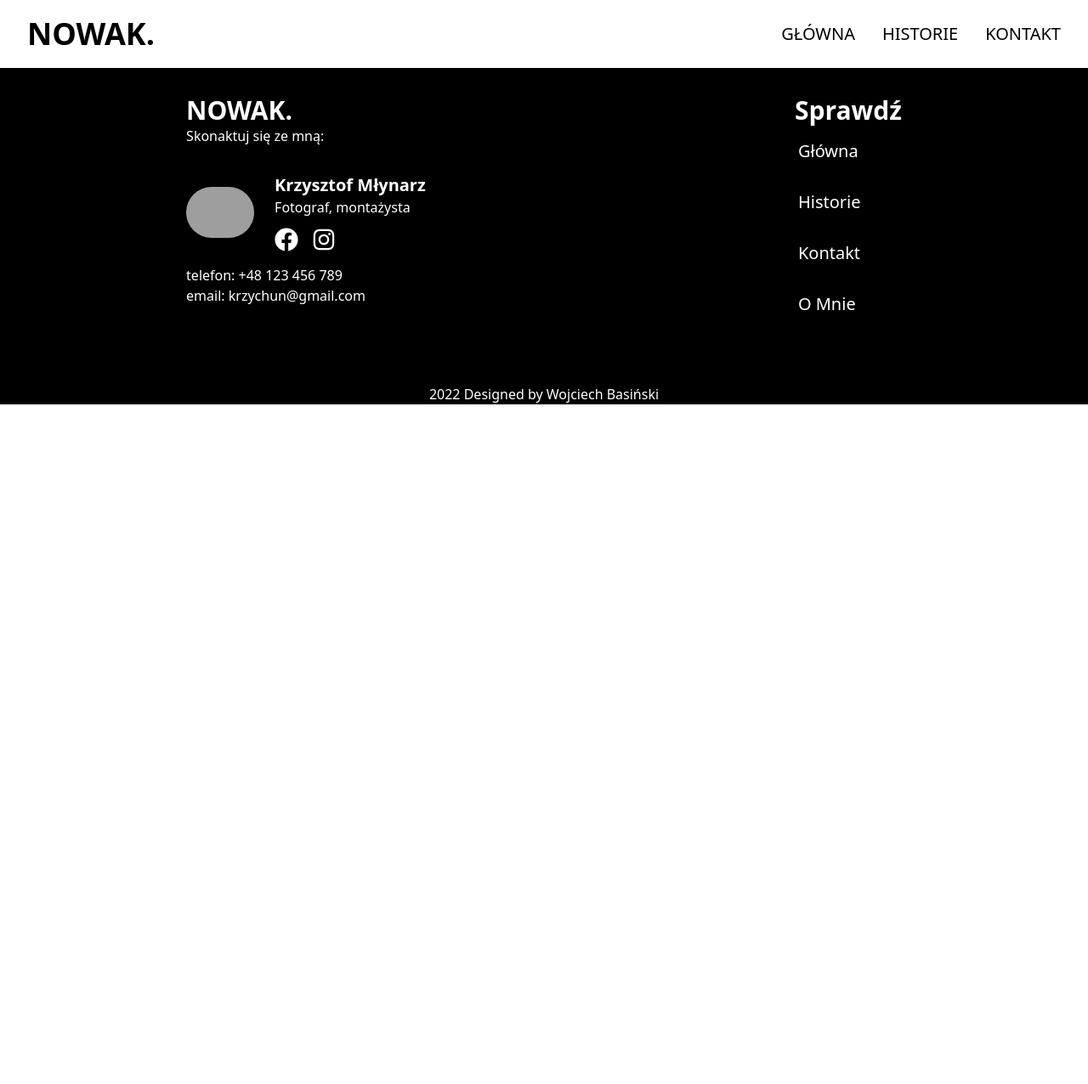
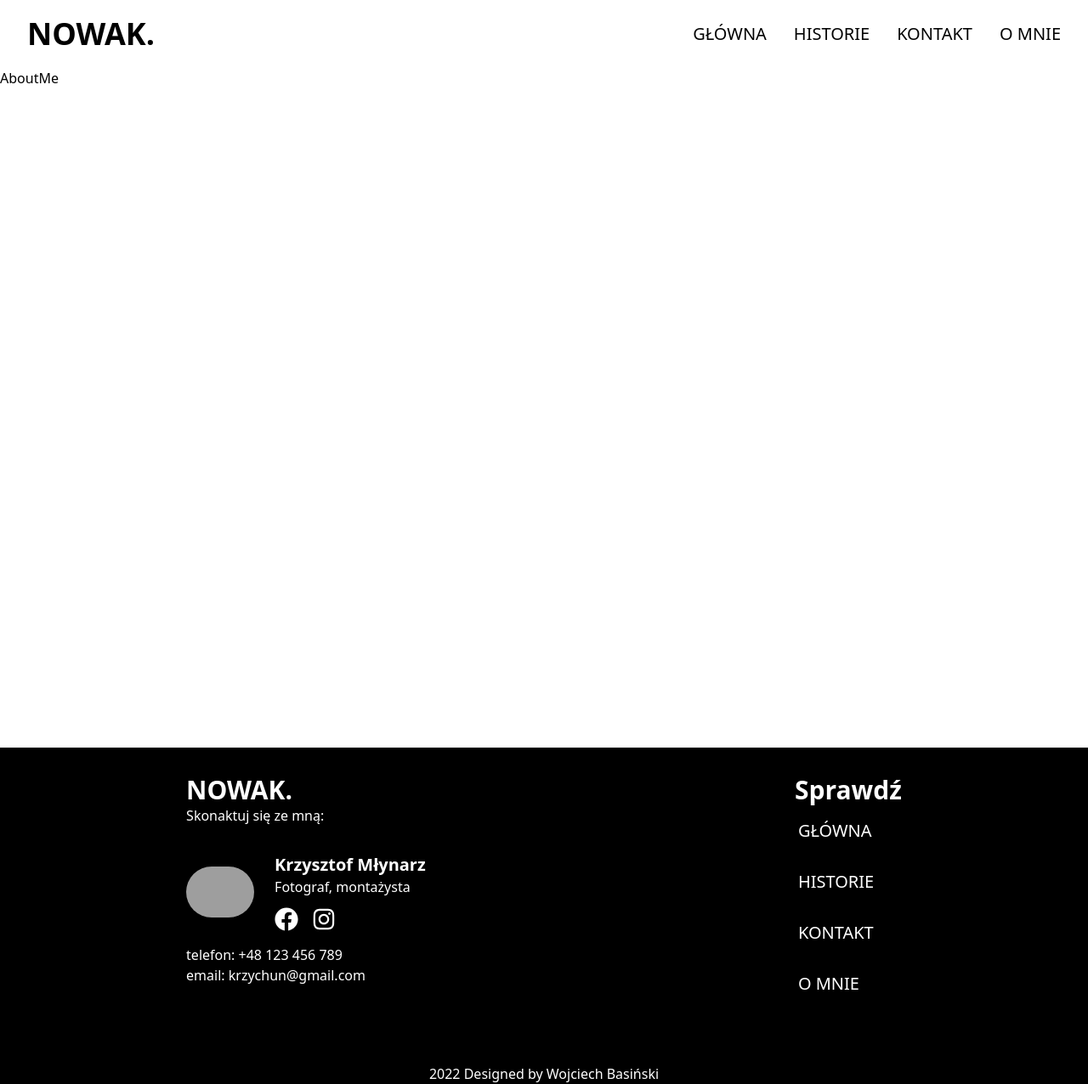
Before and after one commit to bas0N/photographer-portfolio-website, a React (Create React App) app: page /about in a window 1280 px wide. Shown: the whole page at 85% size. Before the commit the page ends 800 px from the top, so only its background shows below. Built offline with nearby package versions, Linux system fonts and the light colour scheme; grey boxes are pictures that could not be loaded.

Commit message:
Add all pages and routing

```diff
--- a/src/App.tsx
+++ b/src/App.tsx
@@ -6,6 +6,10 @@ import Carousel from "./components/Carousel";
 import Footer from "./components/Footer";
 import { BrowserRouter as Router, Routes, Route } from "react-router-dom";
 import Story from "./components/Story";
+import Contact from "./Pages/Contact";
+import AboutMe from "./Pages/AboutMe";
+import NotFound from "./Pages/NotFound";
+import StoriesPortfolio from "./Pages/StoriesPortfolio";
 
 function App() {
   return (
@@ -25,7 +29,11 @@ function App() {
                 </>
               }
             />
-            <Route path="/esa" element={<Story />} />
+            <Route path="/stories" element={<StoriesPortfolio />} />
+            <Route path="/stories/:id" element={<Story />} />
+            <Route path="/contact" element={<Contact />} />
+            <Route path="/about" element={<AboutMe />} />
+            <Route path="*" element={<NotFound />} />
           </Routes>
 
           <Footer />
--- /dev/null
+++ b/src/Pages/AboutMe.tsx
@@ -0,0 +1,7 @@
+import React from "react";
+
+function AboutMe() {
+  return <div className="h-screen">AboutMe</div>;
+}
+
+export default AboutMe;
--- /dev/null
+++ b/src/Pages/Contact.tsx
@@ -0,0 +1,7 @@
+import React from "react";
+
+function Contact() {
+  return <div className="h-screen">Contact</div>;
+}
+
+export default Contact;
--- /dev/null
+++ b/src/Pages/NotFound.tsx
@@ -0,0 +1,7 @@
+import React from "react";
+
+function NotFound() {
+  return <div className="h-screen">NotFound</div>;
+}
+
+export default NotFound;
--- /dev/null
+++ b/src/Pages/StoriesPortfolio.tsx
@@ -0,0 +1,7 @@
+import React from "react";
+
+function StoriesPortfolio() {
+  return <div className="h-screen">List of stories to be shown</div>;
+}
+
+export default StoriesPortfolio;
--- a/src/components/Footer.jsx
+++ b/src/components/Footer.jsx
@@ -1,6 +1,8 @@
 import React from "react";
 import { FaFacebook } from "react-icons/fa";
 import { FaInstagram } from "react-icons/fa";
+import { Link } from "react-router-dom";
+
 function Footer() {
   return (
     <div className="w-full bg-black relative text-white">
@@ -29,10 +31,18 @@ function Footer() {
           <div className=" hidden md:flex flex-col">
             <h2 className="ml-3">Sprawdź</h2>
             <ul className="space-y-0 space-x-0 mr-4">
-              <li className="space-y-0">Główna</li>
-              <li className="space-y-0">Historie</li>
-              <li>Kontakt</li>
-              <li>O Mnie</li>
+              <Link to="/">
+                <li>GŁÓWNA</li>
+              </Link>
+              <Link to="/stories">
+                <li>HISTORIE</li>
+              </Link>
+              <Link to="/contact">
+                <li>KONTAKT</li>
+              </Link>
+              <Link to="/about">
+                <li>O MNIE</li>
+              </Link>
             </ul>
           </div>
         </div>
--- a/src/components/Hero.tsx
+++ b/src/components/Hero.tsx
@@ -1,4 +1,5 @@
 import React from "react";
+import { Link } from "react-router-dom";
 import party from "../assets/18trimed.mov";
 function Hero() {
   return (
@@ -12,7 +13,9 @@ function Hero() {
       />
       <div className="  absolute text-center top-[50%] mx-auto w-full ">
         <h1 className="text-white">PROFESJONALNY FOTOGRAF</h1>
-        <button className=" text-white mt-3 p-2 border-2">Sprawdź</button>
+        <Link to="/stories">
+          <button className=" text-white mt-3 p-2 border-2"> Sprawdź</button>
+        </Link>
       </div>
     </div>
   );
--- a/src/components/Navbar.tsx
+++ b/src/components/Navbar.tsx
@@ -30,9 +30,18 @@ function Navbar() {
           </Link>
         </div>
         <ul className=" hidden md:flex ">
-          <li>GŁÓWNA</li>
-          <li>HISTORIE</li>
-          <li>KONTAKT</li>
+          <Link to="/">
+            <li>GŁÓWNA</li>
+          </Link>
+          <Link to="/stories">
+            <li>HISTORIE</li>
+          </Link>
+          <Link to="/contact">
+            <li>KONTAKT</li>
+          </Link>
+          <Link to="/about">
+            <li>O MNIE</li>
+          </Link>
         </ul>
         <div onClick={handleNav} className="md:hidden z-10">
           {showNav ? (
--- a/src/components/Stories.tsx
+++ b/src/components/Stories.tsx
@@ -21,7 +21,7 @@ function Stories() {
         <h3 className="py-3">Efekty mojej pracy</h3>
         <div className="grid grid-cols-2 md:grid-cols-4 py-2 gap-2">
           <div className="relative col-span-2">
-            <Link to="/esa">
+            <Link to="/stories/ess">
               <img
                 className="w-full h-full object-cover hover:bg-"
                 src={Maserati29}
```
